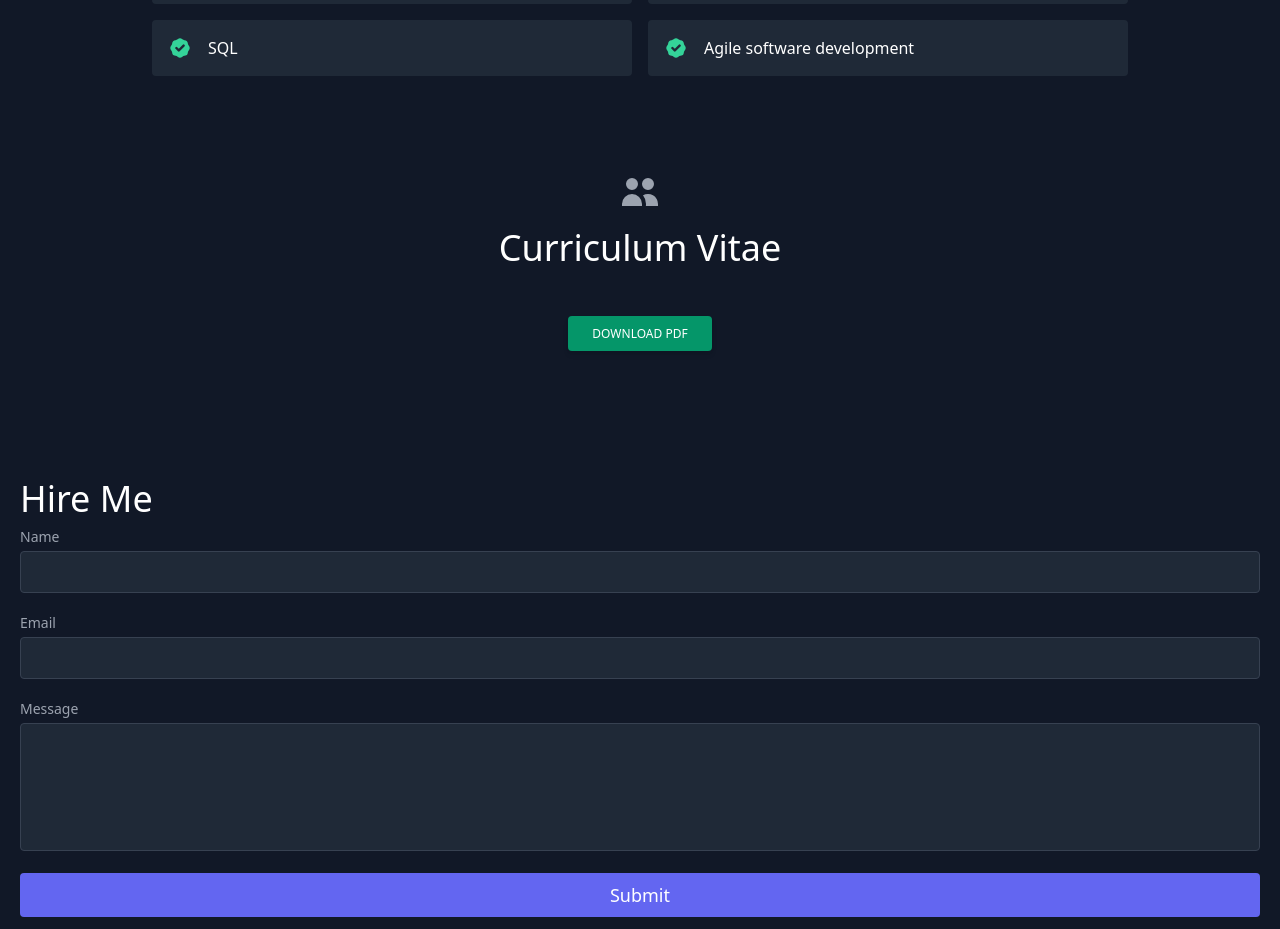
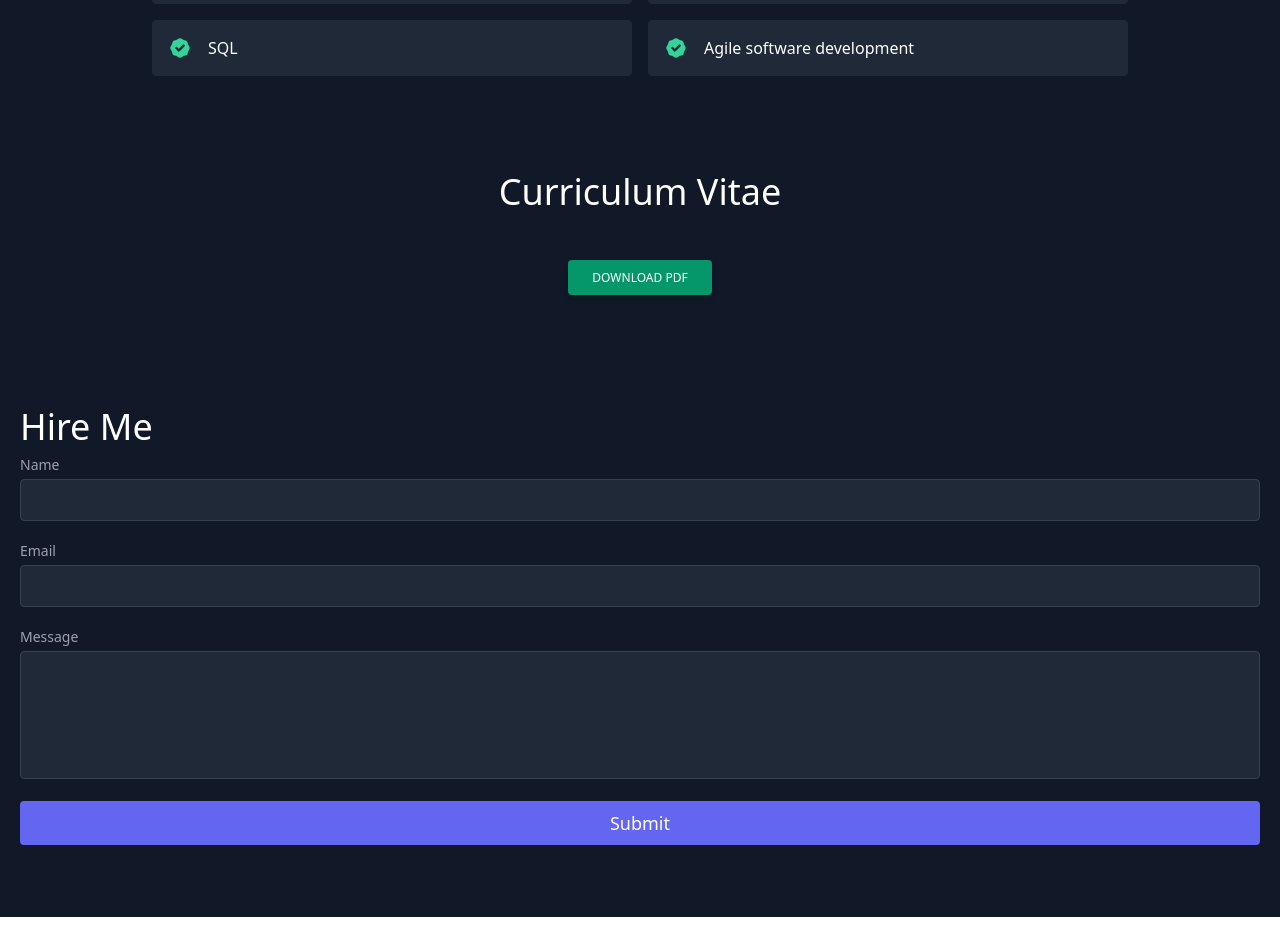
Before and after one commit to luk-fontain/portfolio, a React (Create React App) app: page / in a window 1280 px wide. Shown: the part 1978-2907 px from the top of the page. Built offline with nearby package versions, Linux system fonts and the light colour scheme.

Commit message:
resume download resolved

```diff
--- a/src/App.js
+++ b/src/App.js
@@ -4,8 +4,9 @@
 import Contact from "./components/Contact";
 import Navbar from "./components/Navbar";
 import Projects from "./components/Projects";
+import Resume from "./components/Resume";
 import Skills from "./components/Skills";
-import Testimonials from "./components/Testimonials";
+
 
 export default function App() {
   return (
@@ -14,7 +15,7 @@
       <About />
       <Projects />
       <Skills />
-      <Testimonials />
+      <Resume />
       <Contact />
       <BackToTopButton />
     </main>
--- /dev/null
+++ b/src/components/Resume.js
@@ -0,0 +1,35 @@
+import React from "react";
+import { TerminalIcon, UsersIcon } from "@heroicons/react/solid";
+// import { testimonials } from "../data";
+// import { PDFDownloadLink} from "@react-pdf/renderer";
+
+
+export default function Resume() {
+
+  const onButtonClick = () => {
+    // using Java Script method to get PDF file
+    fetch('resumeLucianoRios.pdf').then(response => {
+        response.blob().then(blob => {
+            // Creating new object of PDF file
+            const fileURL = window.URL.createObjectURL(blob);
+            // Setting various property values
+            let alink = document.createElement('a');
+            alink.href = fileURL;
+            alink.download = 'resumeLucianoRios.pdf';
+            alink.click();
+        })
+    })
+}
+return (
+    <div className="container px-5 py-10 mx-auto text-center">
+        <center>
+        <h1 className="sm:text-4xl text-3xl font-medium title-font text-white mb-12">Curriculum Vitae      </h1>
+
+            <button onClick={onButtonClick}  class="inline-block px-6 py-2.5 bg-green-600 text-white font-medium text-xs leading-tight uppercase rounded shadow-md hover:bg-blue-700 hover:shadow-lg focus:bg-blue-700 focus:shadow-lg focus:outline-none focus:ring-0 active:bg-green-800 active:shadow-lg transition duration-150 ease-in-out">
+                Download PDF
+            </button>
+        </center>
+    </div>
+);
+
+}
--- a/src/components/Testimonials.js
+++ /dev/null
@@ -1,26 +0,0 @@
-import React from "react";
-import { TerminalIcon, UsersIcon } from "@heroicons/react/solid";
-// import { testimonials } from "../data";
-// import { PDFDownloadLink} from "@react-pdf/renderer";
-
-
-export default function Testimonials() {
-  return (
-    <section id="testimonials">
-      <div className="container px-5 py-10 mx-auto text-center ">
-
-        <UsersIcon className="w-10 inline-block mb-4" />
-        <h1 className="sm:text-4xl text-3xl font-medium title-font text-white mb-12">
-          Curriculum Vitae
-        </h1>
-        <div className="container flex-wrap m-4 mx-auto text-center">
-          <div class="flex space-x-2 justify-center">
-          {/* <PDFDownloadLink document={resume}> */}
-  <button type="button" class="inline-block px-6 py-2.5 bg-green-600 text-white font-medium text-xs leading-tight uppercase rounded shadow-md hover:bg-blue-700 hover:shadow-lg focus:bg-blue-700 focus:shadow-lg focus:outline-none focus:ring-0 active:bg-green-800 active:shadow-lg transition duration-150 ease-in-out"><a href="../public/resume.pdf" download="resume.pdf">Download PDF</a></button>
-  {/* </PDFDownloadLink> */}
-</div>
-        </div>
-      </div>
-    </section>
-  );
-}
```
Also changed, not shown: 1 other file (tests, documents, lock files or other folders).
